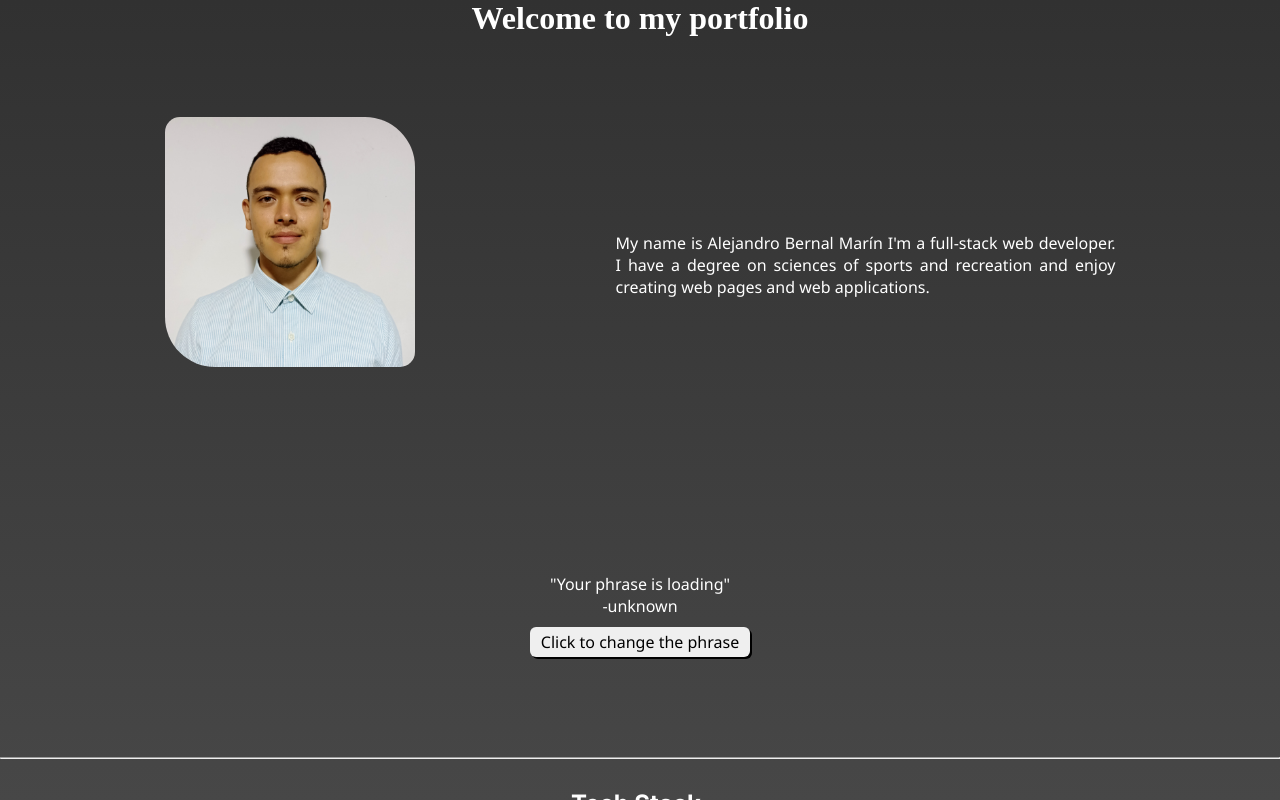
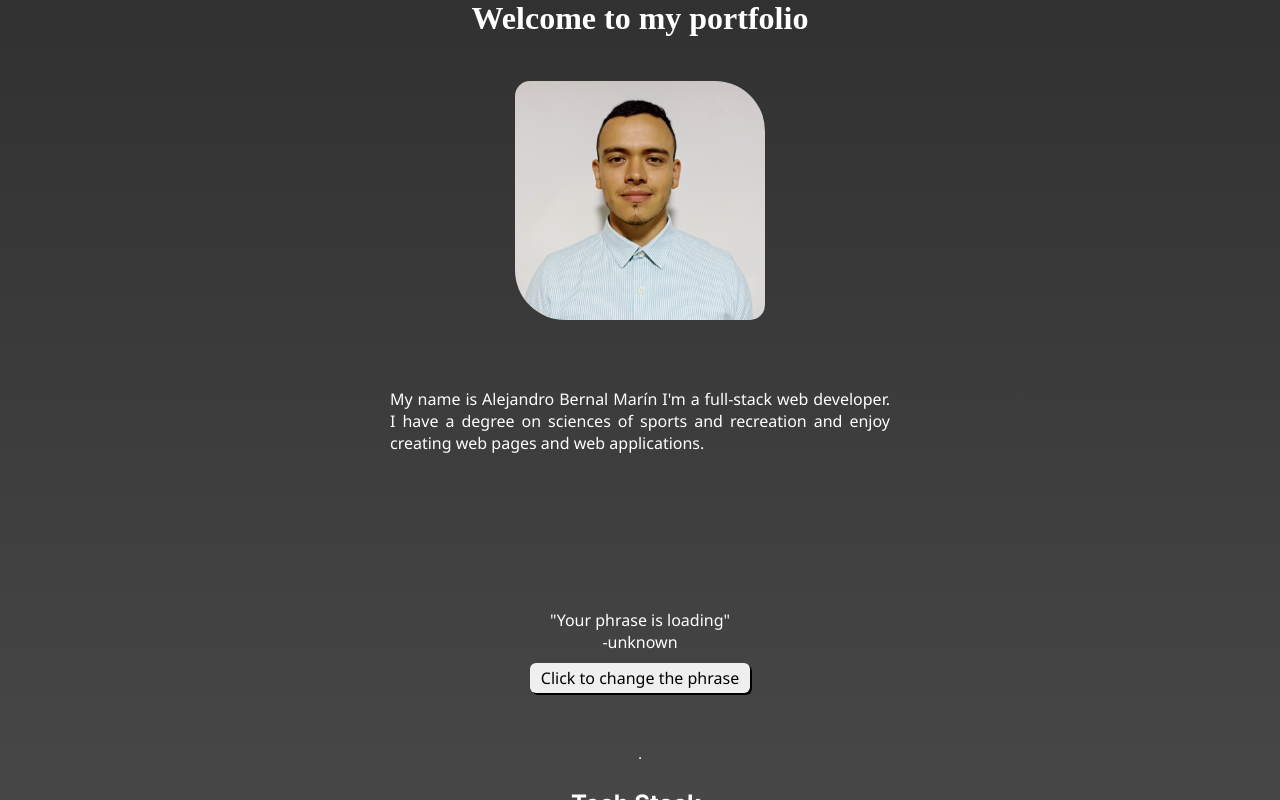
Before and after one commit to Alejandro-Bernal-M/alejandro-bernal-marin, a Next.js app: page / in a window 1280 px wide. Built offline with nearby package versions, Linux system fonts and the light colour scheme; no server answers; a web font is replaced by a local one.

Commit message:
styles on main

```diff
--- a/src/styles/globals.css
+++ b/src/styles/globals.css
@@ -28,6 +28,14 @@ body {
   background: linear-gradient(#313131, #474747);
 }
 
+main {
+  width: 100%;
+  height: 100%;
+  display: flex;
+  flex-direction: column;
+  align-items: center;
+}
+
 .mainTitle {
   color: #fff;
   text-align: center;
```
